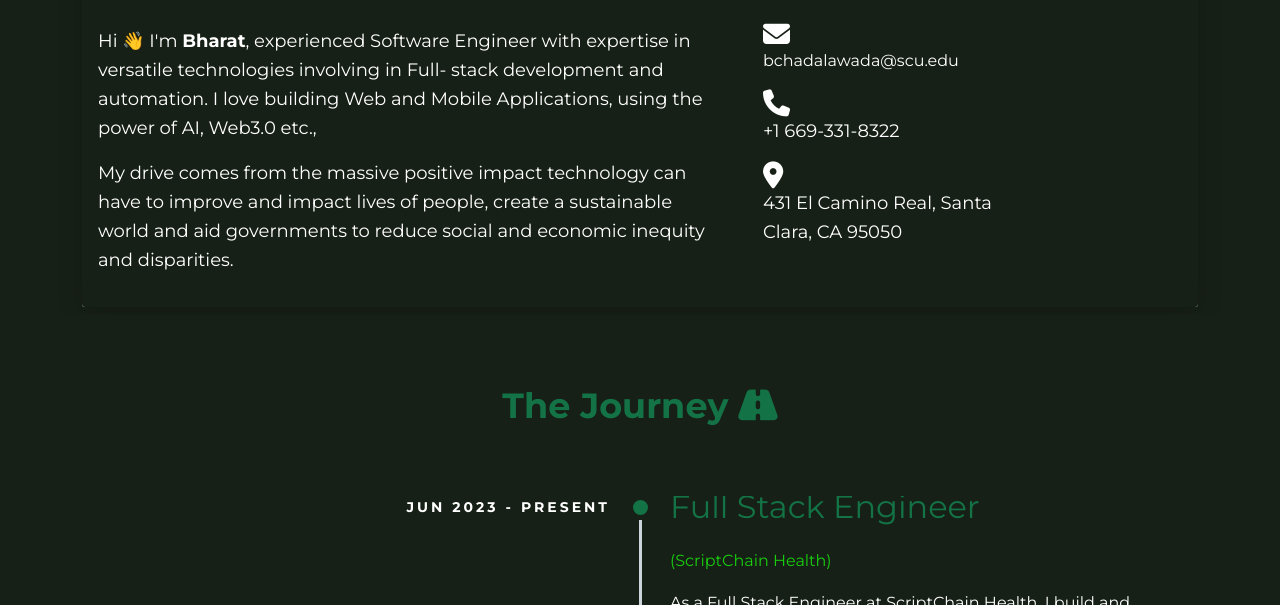
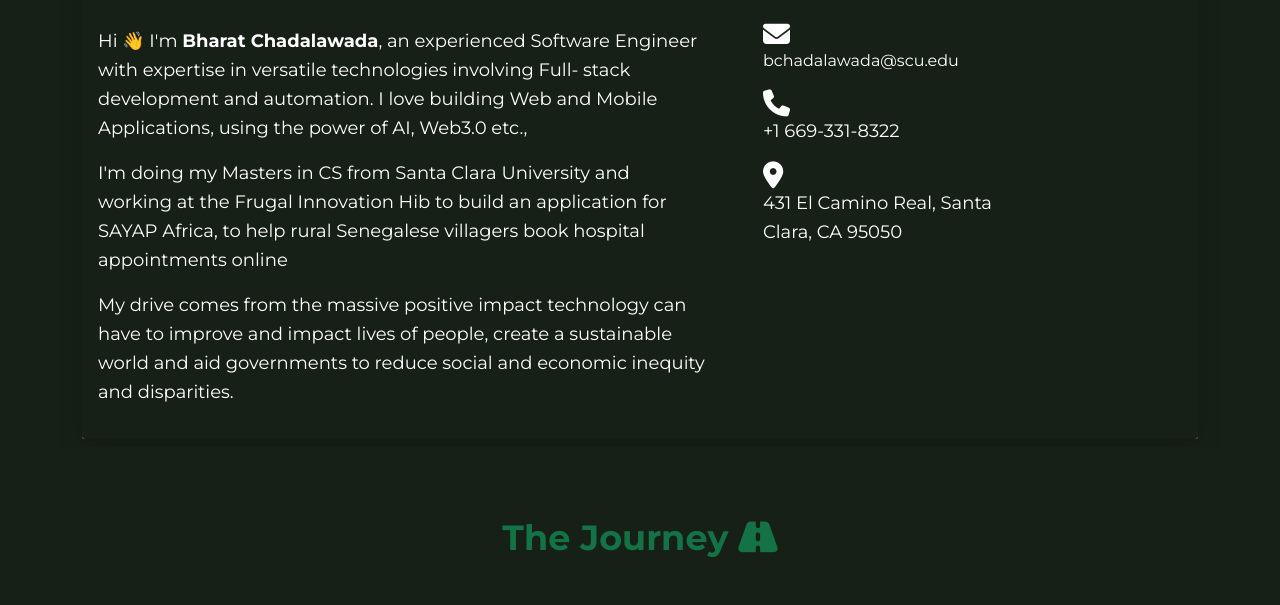
Before and after one commit to BharatChadalawada/baratchadalawad.github.io, a plain HTML site: page index.html in a window 1280 px wide. Shown: the part 689-1294 px from the top of the page. Drawn offline with nearby package versions, Linux system fonts and the light colour scheme.

Commit message:
updated introduction

```diff
--- a/index.html
+++ b/index.html
@@ -131,9 +131,11 @@
           <div class="col-lg-7 col-md-12">
             <div class="card-body">
               <div class="titlee h3 mt-0 title">About</div>
-              <p>Hi 👋 I'm <strong>Bharat</strong>, experienced Software Engineer with expertise in versatile technologies involving in Full-
+              <p>Hi 👋 I'm <strong>Bharat Chadalawada</strong>, an experienced Software Engineer with expertise in versatile technologies involving Full-
                 stack development and automation. I love building Web and Mobile Applications, using the power of AI,
                 Web3.0 etc., </p>
+              <p>I'm doing my Masters in CS from Santa Clara University and working at the Frugal Innovation Hib to build an application for SAYAP Africa, to help rural
+              Senegalese villagers book hospital appointments online</p>
               <p>
                 My drive comes from the massive positive impact technology can have to improve and impact lives of
                 people, create a sustainable world and aid governments to reduce social and economic inequity and
```
